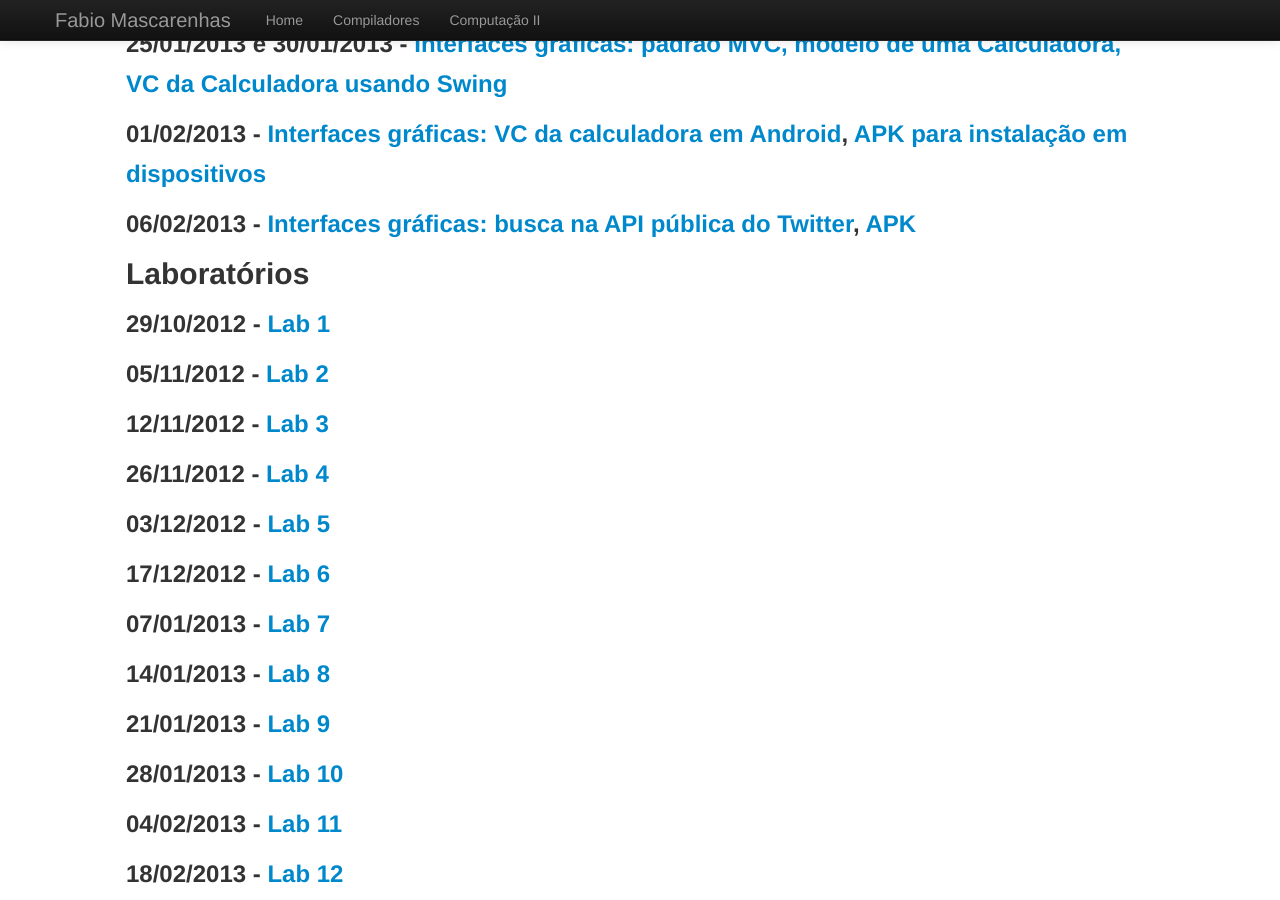
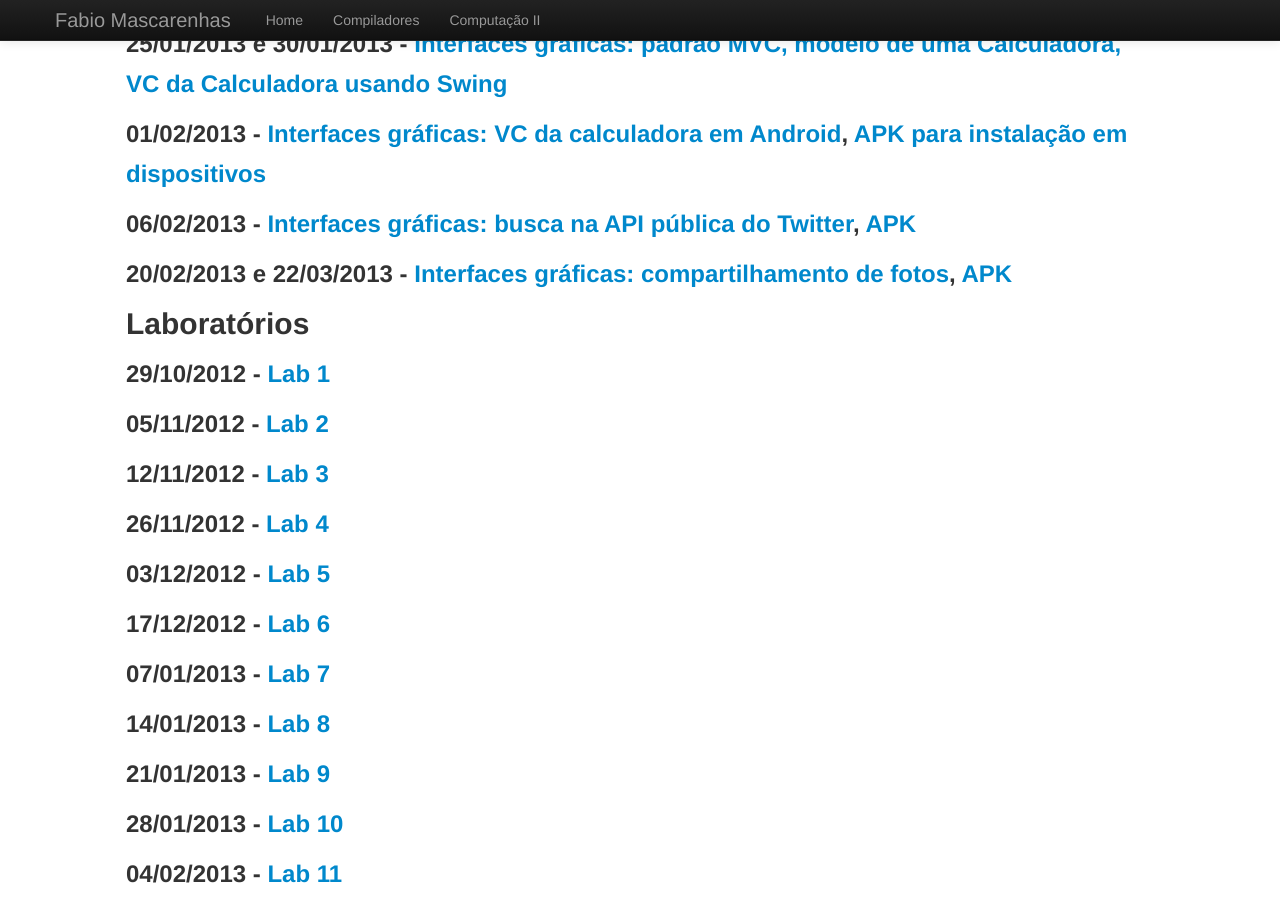
Before and after one commit to fabiomascarenhas/fabiomascarenhas.github.com, a Jekyll site: the page built from java/index.md, in a window 1280 px wide and 900 px high, scrolled down 2096 px. Built offline with Jekyll 4.4.1, drawn with Linux system fonts in a browser that asks for light colours.

Commit message:
notas de aula comp2 22/02/13

```diff
--- a/java/index.md
+++ b/java/index.md
@@ -126,6 +126,8 @@ Notas de Aula
 
 ### 06/02/2013 - [Interfaces gráficas: busca na API pública do Twitter](BuscaTwitter.zip), [APK](BuscaTwitter.apk)
 
+### 20/02/2013 e 22/03/2013 - [Interfaces gráficas: compartilhamento de fotos](FotogramaAndroid.zip), [APK](FotogramaAndroid.apk)
+
 Laboratórios
 ------------
 
```
Also changed, not shown: 2 other files.
